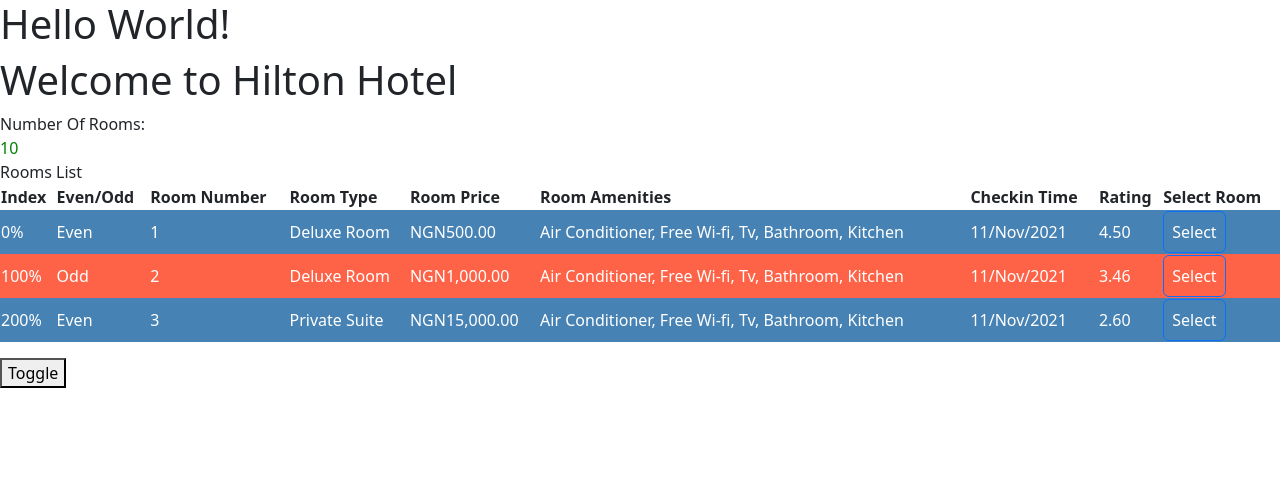
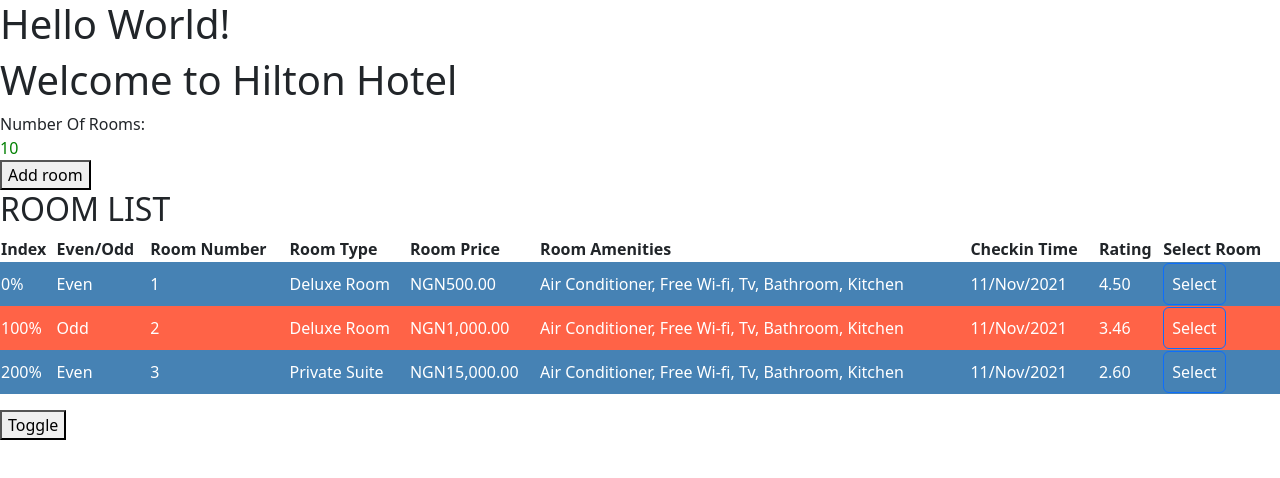
Before and after one commit to Ukeme-Edet/hotelinventoryapp, an Angular app: page / in a window 1280 px wide. Shown: the top 478 px of the page. Built offline with nearby package versions, Linux system fonts and the light colour scheme.

Commit message:
LIfecycle Hooks: ngOnChanges

```diff
--- a/src/app/rooms/rooms-list/rooms-list.component.html
+++ b/src/app/rooms/rooms-list/rooms-list.component.html
@@ -1,4 +1,4 @@
-Rooms List
+<h2>{{ title }}</h2>
 <!-- {{ rooms }} -->
 <table class="table">
     <tr>
@@ -14,7 +14,7 @@
         <!-- <th>Checkout Time</th> -->
     </tr>
     <tr [ngClass]="e ? 'even' : 'odd'"
-        *ngFor="let room of rooms | slice: 0:3; let e = even; let o = odd; let i = index">
+        *ngFor="let room of rooms | slice: 0; let e = even; let o = odd; let i = index">
         <td>{{ i | percent }}</td>
         <td>{{ e ? "Even" : "Odd" }}</td>
         <td>{{ room.roomNumber }}</td>
--- a/src/app/rooms/rooms-list/rooms-list.component.ts
+++ b/src/app/rooms/rooms-list/rooms-list.component.ts
@@ -1,16 +1,26 @@
-import { Component, EventEmitter, Input, Output } from '@angular/core';
+import { ChangeDetectionStrategy, Component, EventEmitter, Input, OnChanges, Output, SimpleChanges } from '@angular/core';
 import { RoomList } from '../rooms';
 
 @Component({
   selector: 'app-rooms-list',
   templateUrl: './rooms-list.component.html',
-  styleUrls: ['./rooms-list.component.scss']
+  styleUrls: ['./rooms-list.component.scss'],
+  changeDetection: ChangeDetectionStrategy.OnPush
 })
-export class RoomsListComponent {
+export class RoomsListComponent implements OnChanges {
 
   @Input() rooms!: RoomList[];
 
+  @Input() title!: string;
+
   @Output() selectedRoom = new EventEmitter<RoomList>();
+
+  ngOnChanges(changes: SimpleChanges): void {
+    console.log(changes);
+    if (changes['title']) {
+      this.title = changes['title'].currentValue.toUpperCase();
+    }
+  }
 
   selectRoom(room: RoomList) {
     this.selectedRoom.emit(room);
--- a/src/app/rooms/rooms.component.html
+++ b/src/app/rooms/rooms.component.html
@@ -2,7 +2,7 @@
 
 <div [hidden]="hideRooms">
     Number Of Rooms:
-    <div [ngStyle]="{'color': rooms.availableRooms ? 'green' : 'red'}" [innerText]="numberOfRooms"></div>
+    <div [ngStyle]="{ color: rooms.availableRooms ? 'green' : 'red' }" [innerText]="numberOfRooms"></div>
 </div>
 
 <!-- {{ rooms?.availableRooms ?? 'No rooms' }} -->
@@ -13,8 +13,12 @@
     {{ selectedRoom | json }}
 </div>
 
+<div>
+    <button (click)="addRoom()">Add room</button>
+</div>
+
 <div *ngIf="rooms.availableRooms > 0">
-    <app-rooms-list [rooms]="roomList" (selectedRoom)="selectRoom($event)"></app-rooms-list>
+    <app-rooms-list [rooms]="roomList" [title]="title" (selectedRoom)="selectRoom($event)"></app-rooms-list>
 </div>
 
 <button (click)="toggle()">Toggle</button>
--- a/src/app/rooms/rooms.component.ts
+++ b/src/app/rooms/rooms.component.ts
@@ -1,4 +1,4 @@
-import { Component } from '@angular/core';
+import { Component, OnInit } from '@angular/core';
 import { Room, RoomList } from './rooms';
 
 @Component({
@@ -6,7 +6,7 @@
   templateUrl: './rooms.component.html',
   styleUrls: ['./rooms.component.scss']
 })
-export class RoomsComponent {
+export class RoomsComponent implements OnInit {
   hotelName = "Hilton Hotel";
 
   numberOfRooms = 10;
@@ -20,6 +20,8 @@
     availableRooms: 10,
     bookedRooms: 5
   };
+
+  title: string = "Room List"
 
   roomList!: RoomList[];
 
@@ -60,9 +62,26 @@
 
   toggle() {
     this.hideRooms = !this.hideRooms;
+    this.title = this.title.split("").reverse().join("");
   }
 
   selectRoom(room: RoomList) {
     this.selectedRoom = room;
   }
+
+  addRoom(): void {
+    const room: RoomList = {
+      roomNumber: 4,
+      roomType: "Deluxe Room",
+      ammenities: "Air Conditioner, Free Wi-Fi, TV, Bathroom, Kitchen",
+      price: 500,
+      photos: "https://images.unsplash.com/photo-1518791841217-8f162f1e1131",
+      checkinTime: new Date('11-Nov-2021'),
+      checkoutTime: new Date('12-Nov-2021'),
+      rating: 4.5
+    }
+
+    // this.roomList.push(room);
+    this.roomList = [...this.roomList, room];
+  }
 }
```
